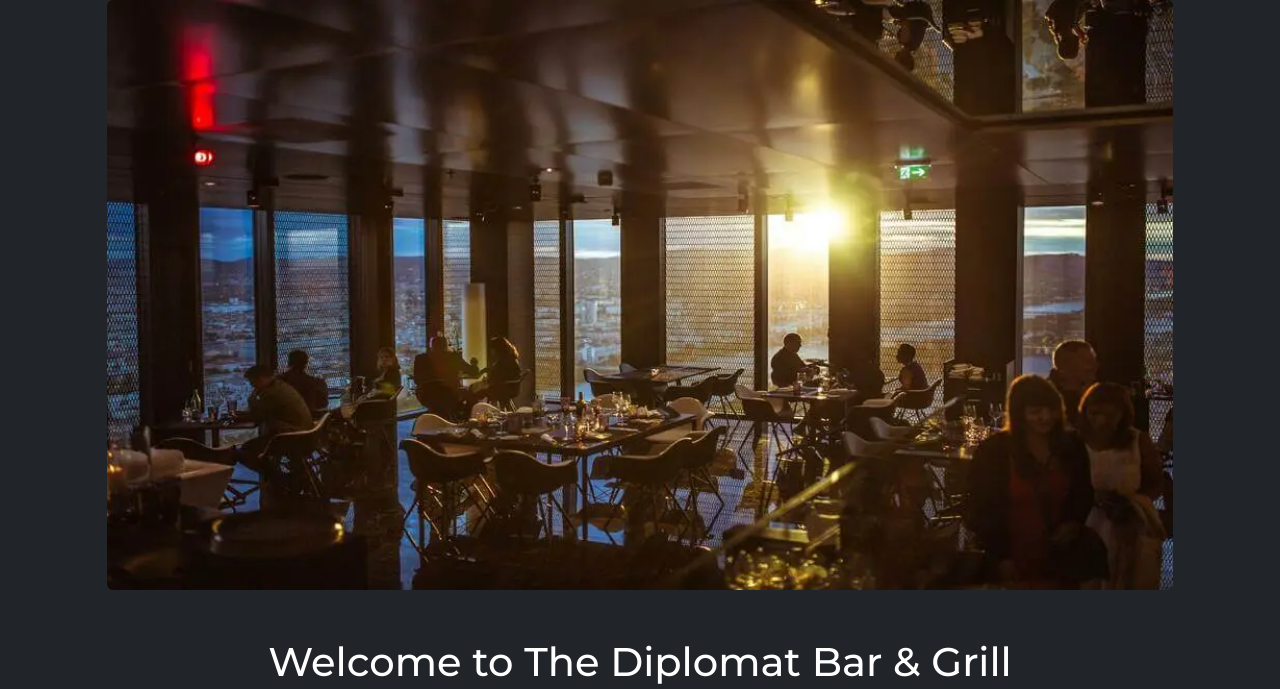
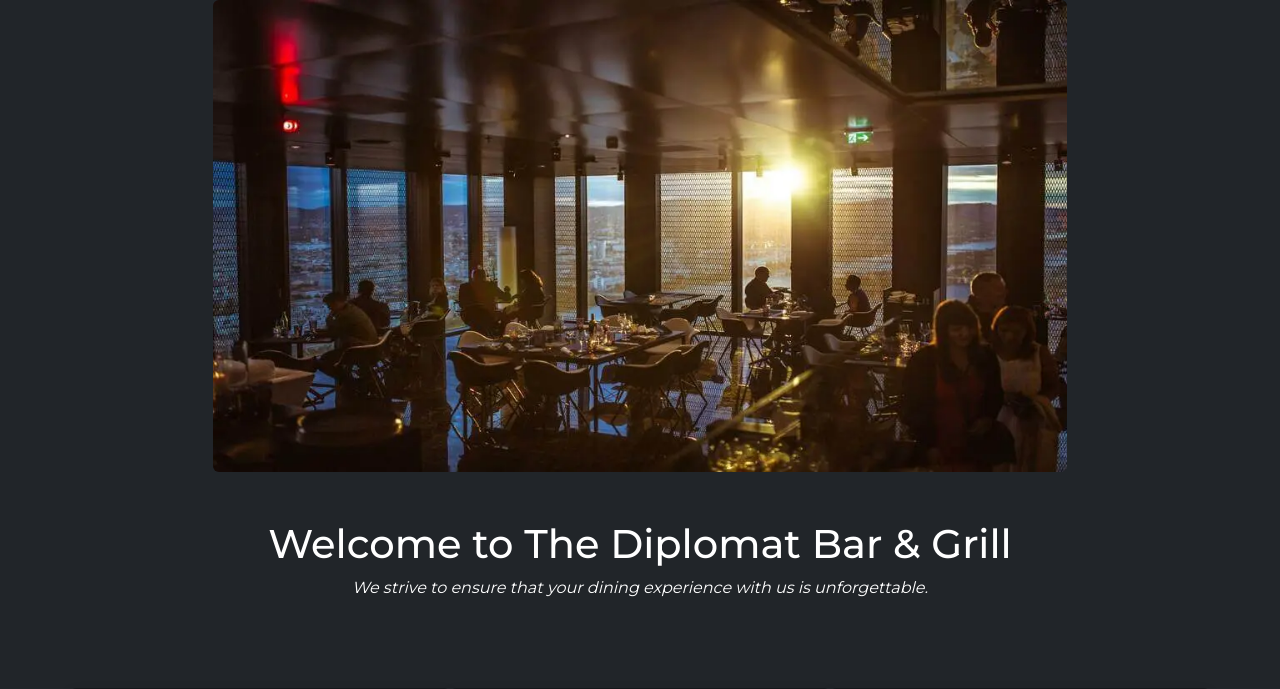
Before and after one commit to ArronBeale/CI_PP4_the_diplomat, a Django app: page / in a window 1280 px wide. Shown: the part 196-885 px from the top of the page. Run offline with Django 3.2, Linux system fonts and the light colour scheme; parts of the project's set-up code (start-up, migrations or seed data) failed here and were passed over; some libraries are stand-ins or nearby versions.

Commit message:
Reduce carousel size for medium and larger screens

```diff
--- a/home/templates/home/index.html
+++ b/home/templates/home/index.html
@@ -4,7 +4,7 @@
 
 {% block content %}
 <!-- carousel -->
-<div class="col-md-10 mx-auto">
+<div class="col-md-8 mx-auto">
     <div class="row">
         <div id="carouselExampleSlidesOnly" class="carousel slide" data-bs-ride="carousel">
             <div class="carousel-inner">
```
